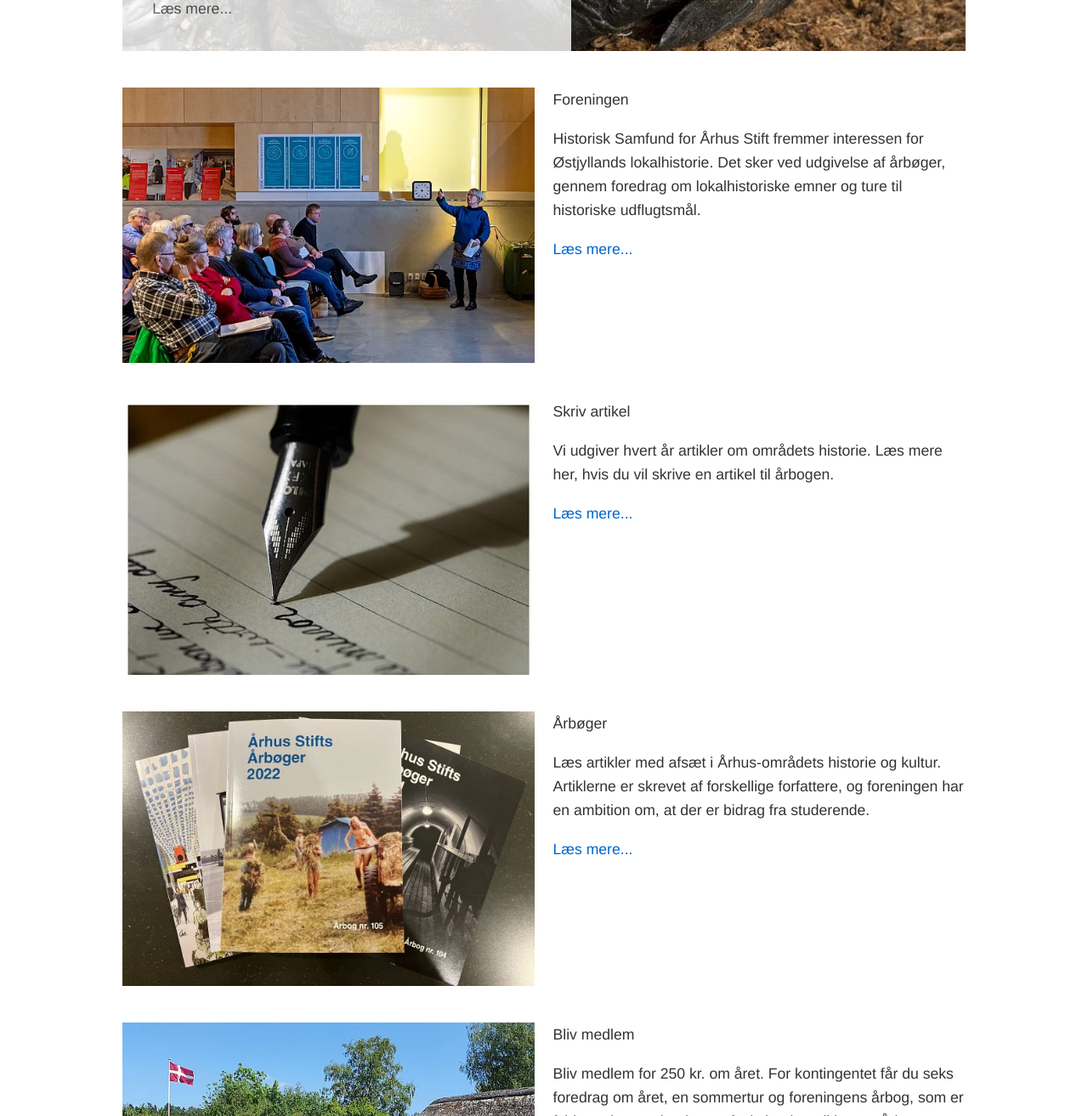
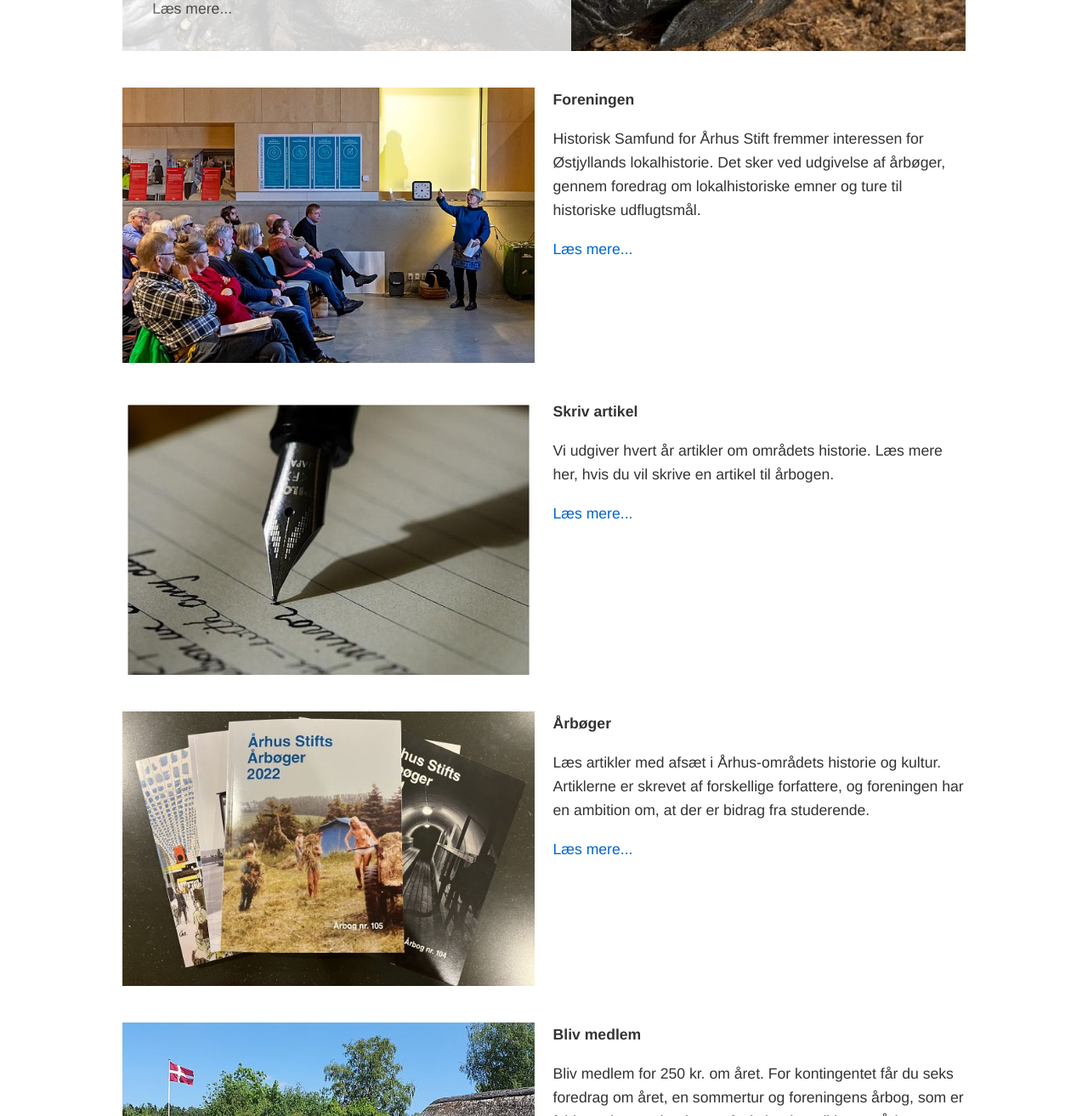
Before and after one commit to guldhorn/historisk-samfund, a Jekyll site: the page built from index.md, in a window 1280 px wide. Shown: the part 443-1756 px from the top of the page at 85% size. Built offline with Jekyll 4.4.1, drawn with Linux system fonts in a browser that asks for light colours.

Commit message:
Update index.md
Teaser-titel om til fed!

```diff
--- a/index.md
+++ b/index.md
@@ -30,7 +30,7 @@ layout: default
         </a>
       </div>
       <div class="teaser-textbox">
-        <p class="teaser-title">{{ teaser.title }}</p>
+        <p class="teaser-title" style="font-weight:bold;">{{ teaser.title }}</p>
         <p class="teaser-text">{{ teaser.text }}</p>
         <a href="{{ teaser.page_url | relative_url }}">Læs mere...</a>
       </div>
```
